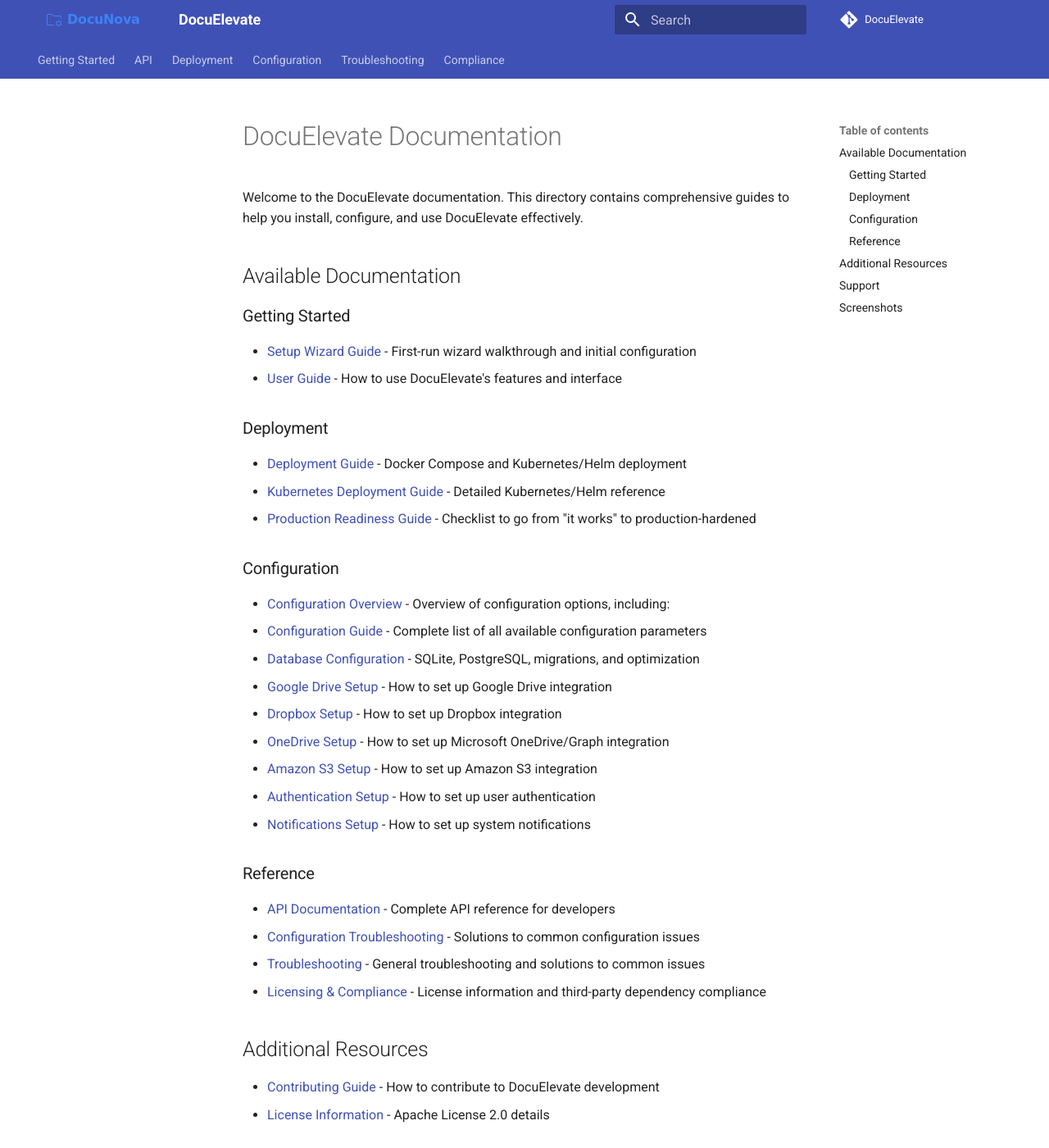
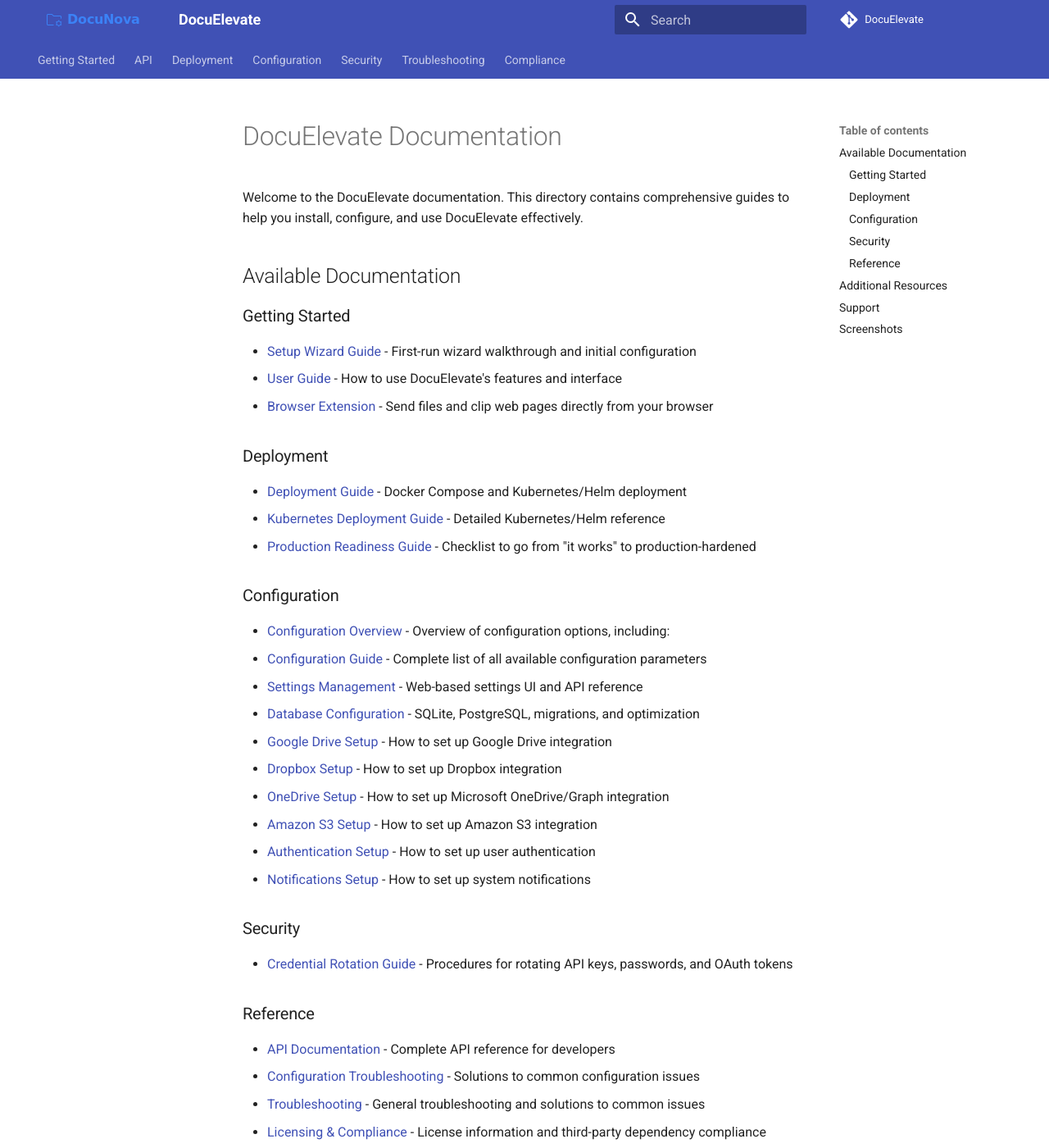
Before and after one commit to christianlouis/DocuElevate, an MkDocs documentation site: the page built from docs/README.md, in a window 1280 px wide and 1400 px high. Shown: the whole window at 82% size. Built offline with MkDocs 1.6.1 and Material for MkDocs 9.7.7, drawn with Linux system fonts in a browser that asks for light colours; comment, search, counter and statistics services are not loaded.

Commit message:
docs: add missing docs to mkdocs nav and README index
- Add BrowserExtension to Getting Started section in mkdocs.yml nav
- Add SettingsManagement to Configuration section in mkdocs.yml nav
- Add new Security section with CredentialRotationGuide in mkdocs.yml nav
- Mirror all nav additions in docs/README.md index

Closes the documentation gaps identified in the health check audit:
all user-relevant guides (browser extension, settings management,
credential rotation) are now discoverable via ReadTheDocs/mkdocs.

Co-authored-by: christianlouis <361235+christianlouis@users.noreply.github.com>

```diff
--- a/docs/README.md
+++ b/docs/README.md
@@ -7,6 +7,7 @@ Welcome to the DocuElevate documentation. This directory contains comprehensive
 ### Getting Started
 - [Setup Wizard Guide](SetupWizard.md) - First-run wizard walkthrough and initial configuration
 - [User Guide](UserGuide.md) - How to use DocuElevate's features and interface
+- [Browser Extension](BrowserExtension.md) - Send files and clip web pages directly from your browser
 
 ### Deployment
 - [Deployment Guide](DeploymentGuide.md) - Docker Compose and Kubernetes/Helm deployment
@@ -16,6 +17,7 @@ Welcome to the DocuElevate documentation. This directory contains comprehensive
 ### Configuration
 - [Configuration Overview](ConfigurationMaster.md) - Overview of configuration options, including:
   - [Configuration Guide](ConfigurationGuide.md) - Complete list of all available configuration parameters
+  - [Settings Management](SettingsManagement.md) - Web-based settings UI and API reference
   - [Database Configuration](DatabaseConfiguration.md) - SQLite, PostgreSQL, migrations, and optimization
   - [Google Drive Setup](GoogleDriveSetup.md) - How to set up Google Drive integration
   - [Dropbox Setup](DropboxSetup.md) - How to set up Dropbox integration
@@ -23,6 +25,9 @@ Welcome to the DocuElevate documentation. This directory contains comprehensive
   - [Amazon S3 Setup](AmazonS3Setup.md) - How to set up Amazon S3 integration
   - [Authentication Setup](AuthenticationSetup.md) - How to set up user authentication
   - [Notifications Setup](NotificationsSetup.md) - How to set up system notifications
+
+### Security
+- [Credential Rotation Guide](CredentialRotationGuide.md) - Procedures for rotating API keys, passwords, and OAuth tokens
 
 ### Reference
 - [API Documentation](API.md) - Complete API reference for developers
--- a/mkdocs.yml
+++ b/mkdocs.yml
@@ -16,6 +16,7 @@ nav:
   - Getting Started:
       - Setup Wizard: SetupWizard
       - User Guide: UserGuide
+      - Browser Extension: BrowserExtension
   - API: API
   - Deployment:
       - Overview: DeploymentGuide
@@ -24,6 +25,7 @@ nav:
   - Configuration:
       - Overview: ConfigurationMaster
       - Configuration Guide: ConfigurationGuide
+      - Settings Management: SettingsManagement
       - Database: DatabaseConfiguration
       - Dropbox: DropboxSetup
       - Google Drive: GoogleDriveSetup
@@ -31,6 +33,8 @@ nav:
       - Amazon S3: AmazonS3Setup
       - Authentication: AuthenticationSetup
       - Notifications: NotificationsSetup
+  - Security:
+      - Credential Rotation: CredentialRotationGuide
   - Troubleshooting:
       - General: Troubleshooting
       - Configuration: ConfigurationTroubleshooting
```
